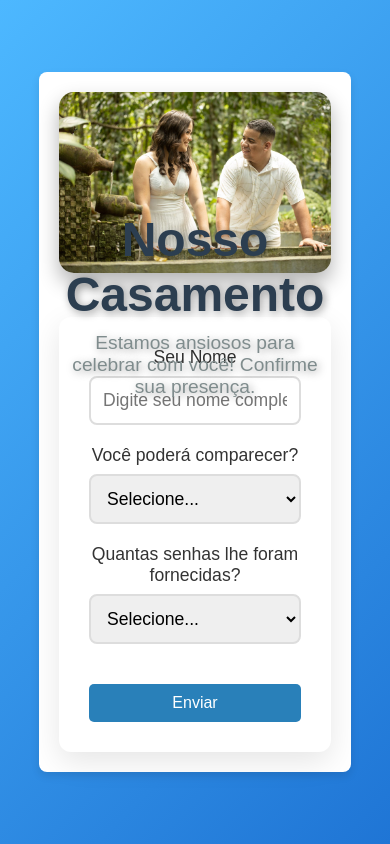
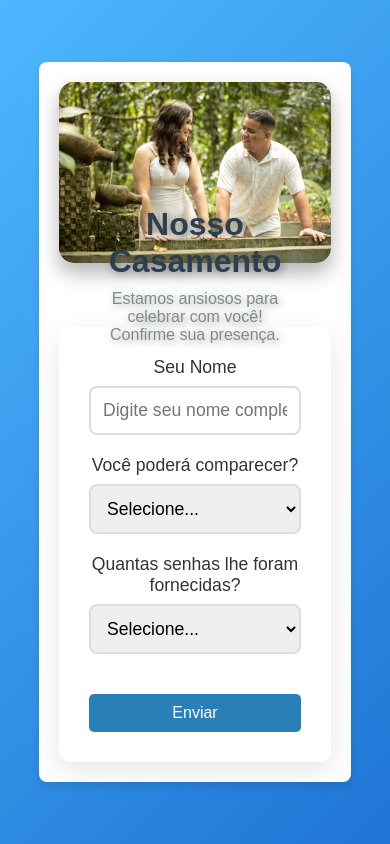
Before and after one commit to PedroBDev/Lista_confirmados, a Flask app: page / in a window 390 px wide. Run offline with Flask 3, Linux system fonts and the light colour scheme.

Commit message:
Atualização para moveis

```diff
--- a/app/static/css/estilos.css
+++ b/app/static/css/estilos.css
@@ -129,6 +129,41 @@ header {
 .botao:hover {
     background-color: #4db8ff;
     transform: scale(1.05);
+}
+
+/* Ajustes para dispositivos móveis */
+@media screen and (max-width: 768px) {
+    .hero {
+        flex-direction: column;
+        align-items: center;
+        text-align: center;
+    }
+
+    .foto-casal {
+        max-width: 100%;
+        margin-bottom: 20px;
+    }
+
+    .hero-text h1 {
+        font-size: 2rem;
+    }
+
+    .hero-text p {
+        font-size: 1rem;
+        margin-top: 10px;
+    }
+
+    .formulario {
+        align-items: center;
+    }
+
+    .campo input, .campo select {
+        width: 100%;
+    }
+
+    .botao {
+        width: 100%;
+    }
 }
 
 /* Página de agradecimento */
```
